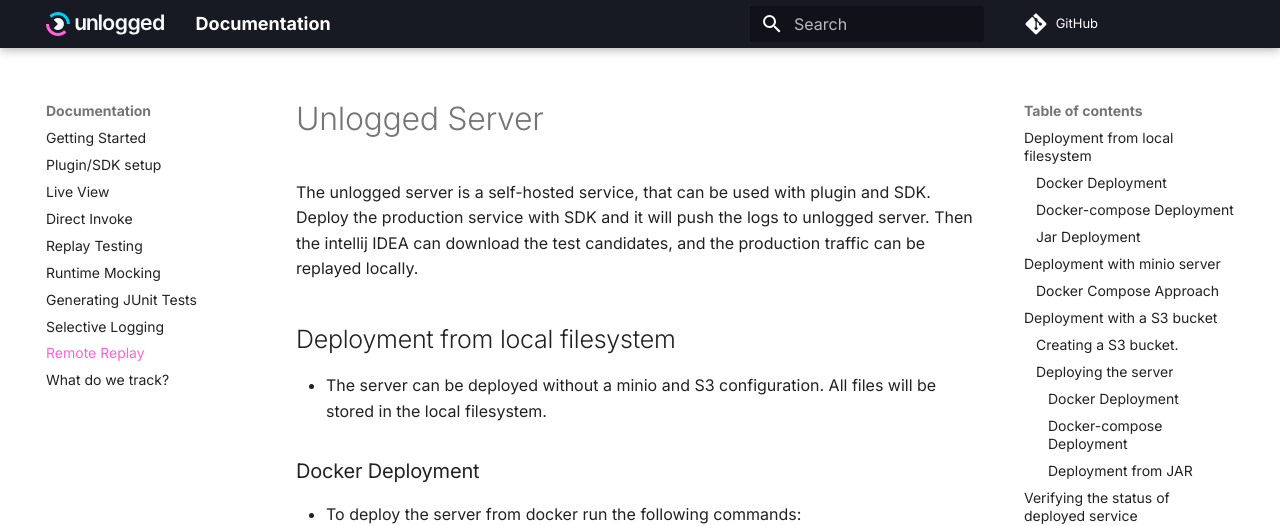
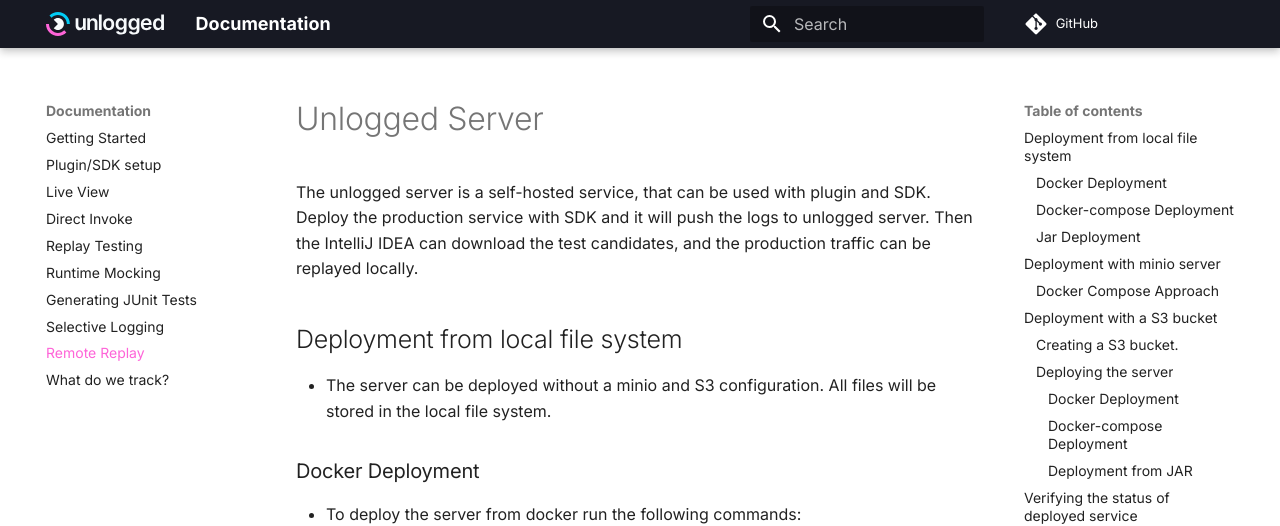
Before and after one commit to unloggedio/documentation, an MkDocs documentation site: the page built from docs/server.md, in a window 1280 px wide and 900 px high. Shown: the top 526 px of the window. Built offline with MkDocs 1.6.1 and Material for MkDocs 9.7.7, drawn with Linux system fonts in a browser that asks for light colours; comment, search, counter and statistics services are not loaded.

Commit message:
fix spelling in server

```diff
--- a/docs/server.md
+++ b/docs/server.md
@@ -1,9 +1,9 @@
 # Unlogged Server
 
-The unlogged server is a self-hosted service, that can be used with plugin and SDK. Deploy the production service with SDK and it will push the logs to unlogged server. Then the intellij IDEA can download the test candidates, and the production traffic can be replayed locally.
+The unlogged server is a self-hosted service, that can be used with plugin and SDK. Deploy the production service with SDK and it will push the logs to unlogged server. Then the IntelliJ IDEA can download the test candidates, and the production traffic can be replayed locally.
 
-## Deployment from local filesystem
-- The server can be deployed without a minio and S3 configuration. All files will be stored in the local filesystem.
+## Deployment from local file system
+- The server can be deployed without a minio and S3 configuration. All files will be stored in the local file system.
 
 ### Docker Deployment
 - To deploy the server from docker run the following commands:
```
